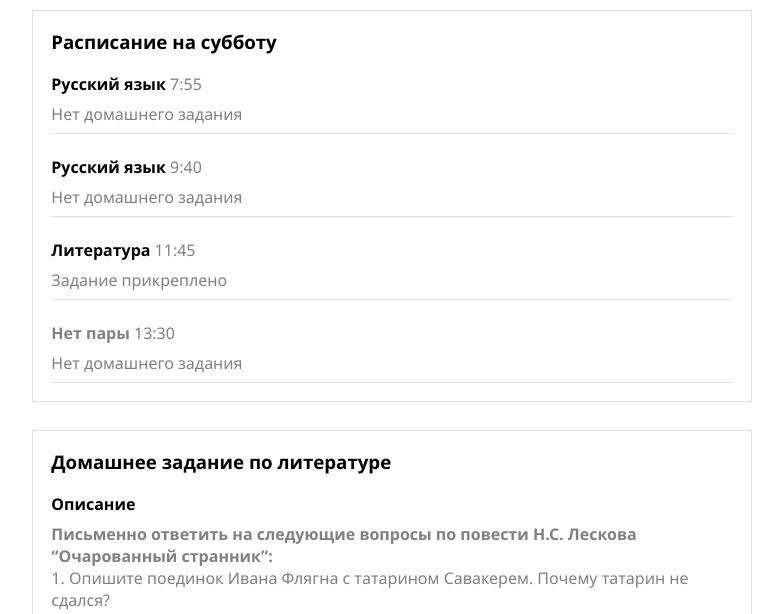
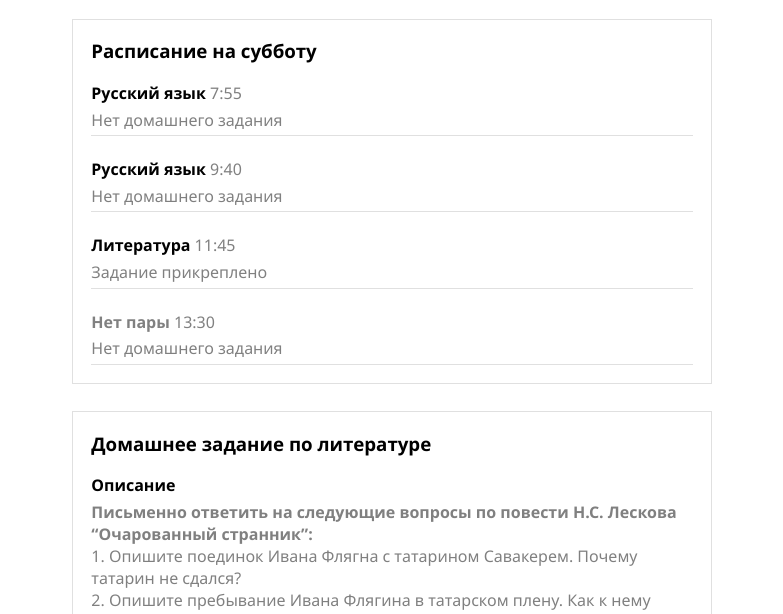
Before and after one commit to atepookie/1141, a plain HTML site: page index.html in a window 1280 px wide. Shown: the part 186-800 px from the top of the page, without its empty margins (248-1031 px from the left). Drawn offline with Linux system fonts and the light colour scheme.

Commit message:
Update index.html

```diff
--- a/index.html
+++ b/index.html
@@ -11,11 +11,12 @@
 			}
 
 			body {
+				padding: 1ch;
 				margin-top: 5%;
 				margin-bottom: 5%;
 				margin-left: auto;
 				margin-right: auto;
-				max-width: 720px;
+				max-width: 640px;
 			}
 
 			h1 {
@@ -28,8 +29,8 @@
 			}
 
 			p {
-				margin-top: 0.5rem;
-				margin-bottom: 0.5rem;
+				margin-top: 0.5ch;
+				margin-bottom: 0.5ch;
 			}
 
 
```
